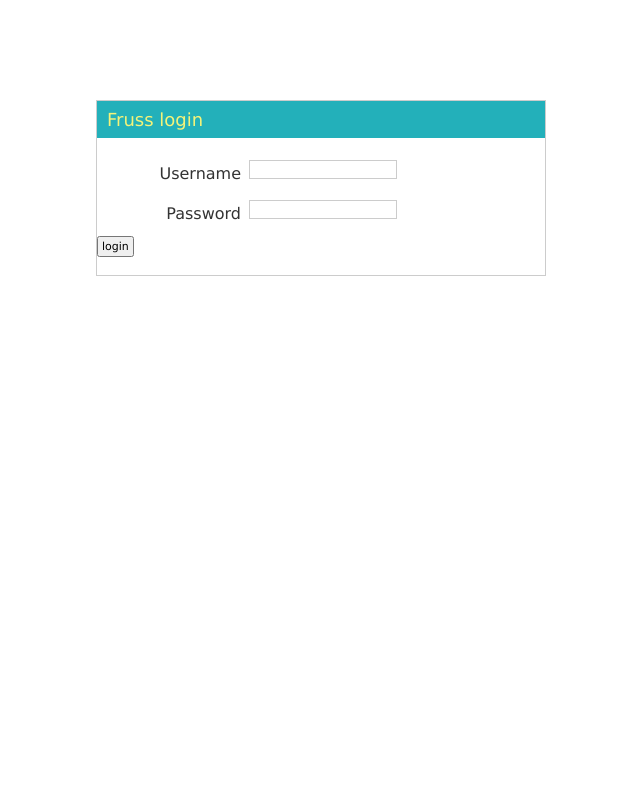
After one commit to nonni/fruss, a Django app: template templates/registration/login.html in a window 1280 px wide. The commit adds this page. Shown: the whole page, without its empty margins (319-959 px from the left). Run offline with Django 3.2, Linux system fonts and the light colour scheme; the template is opened without the code that fills it, so the values that code supplies are empty, except form fields; tables that the repository leaves empty hold one stand-in row (values such as "Sample post"); form fields are guessed from the names that the template uses; parts of the project's set-up code (start-up, migrations or seed data) failed here and were passed over.

Commit message:
Added thread_list mockup and login mockup

```diff
--- a/dsf/templates/dsf/base.html
+++ b/dsf/templates/dsf/base.html
@@ -9,8 +9,8 @@
 {% block header %}
 <div id="header" style="height: 45px">
     <span style="float: left"><a href="/forum/new/" id="newthread" class="btn blue">Nyr thradur</a></span>
-    <span style="float: right"><a href="#" class="btn green">Utskraning</a></span>
-    <a href="/forum/">Heim</a>  Innskraning Utskraning Nyskraning
+    <span style="float: right"><a href="#" class="btn green">Utskra {{ user.username }}</a></span>
+    Nyskraning
 </div>
 {% endblock header %}
 
--- /dev/null
+++ b/media/css/login.css
@@ -0,0 +1,66 @@
+body {
+    font-family: "Lucida Grande","DejaVu Sans","Bitstream Vera Sans",Verdana,Arial,sans-serif;
+}
+
+#container {
+    background-color: #FFFFFF;
+    border: 1px solid #CCCCCC;
+    margin-left: auto;
+    margin-right: auto;
+    margin-top: 100px;
+    min-width: 300px;
+    width: 28em;
+}
+
+#header {
+    -moz-background-clip: border;
+    -moz-background-inline-policy: continuous;
+    -moz-background-origin: padding;
+    background-color: #23B0BA;
+    overflow: hidden;
+}
+
+h1 {
+    color: #F4F379;
+    font-size: 18px;
+    font-weight: normal;
+    margin: 8px 0;
+    padding: 0 10px;
+}
+
+form {
+    margin-top: 1em;
+}
+
+.form-row {
+    float: left;
+    padding: 4px 0;
+    width: 100%;
+}
+
+label {
+    color: #333333;
+    float: left;
+    font-size: 1em;
+    line-height: 2em;
+    padding-right: 0.5em;
+    text-align: right;
+    width: 9em;
+}
+
+#id_username, #id_password {
+    width: 14em;
+}
+
+input[type="text"], input[type="password"] {
+    border: 1px solid #CCCCCC;
+}
+
+input {
+    font-family: "Lucida Grande",Verdana,Arial,sans-serif;
+    font-size: 11px;
+    font-weight: normal;
+    margin: 2px 0;
+    padding: 2px 3px;
+    vertical-align: middle;
+}
--- a/settings.py
+++ b/settings.py
@@ -85,3 +85,8 @@ INSTALLED_APPS = (
     'django.contrib.comments',
     'dsf',
 )
+
+TEMPLATE_CONTEXT_PROCESSORS = ("django.core.context_processors.auth",
+        "django.core.context_processors.debug",
+        "django.core.context_processors.i18n",
+        "django.core.context_processors.media")
--- /dev/null
+++ b/templates/registration/logged_out.html
@@ -0,0 +1,2 @@
+Logged out
+<a href="/forum/"> home </a>
--- /dev/null
+++ b/templates/registration/login.html
@@ -0,0 +1,33 @@
+{% block head %}
+<link rel="stylesheet" href="/media/css/login.css" />
+{% endblock head %}
+
+{% block content %}
+<div id="container">
+    <div id="header">
+        <h1>Fruss login</h1>
+    </div>
+    <div id="content">
+
+
+    {% if form.errors %}
+    <p>Your username and password didn't match. Please try again.</p>
+    {% endif %}
+
+    <form method="post" action="{% url django.contrib.auth.views.login %}">
+        <div class="form-row">
+            {{ form.username.label_tag }}
+            {{ form.username }}
+        </div>
+        <div class="form-row">
+            {{ form.password.label_tag }}
+            {{ form.password }}
+        </div>
+        <div class="submit-row">
+            <input type="submit" value="login" />
+            <input type="hidden" name="next" value="{{ next }}" />
+        </div>
+    </form>
+</div>
+</div>
+{% endblock %}
--- a/urls.py
+++ b/urls.py
@@ -7,6 +7,10 @@ urlpatterns = patterns('',
     (r'^forum/', include('fruss.dsf.urls')),
     (r'^admin/', include(admin.site.urls)),
     (r'^comments/', include('django.contrib.comments.urls')),
+    (r'^accounts/login/$', 'django.contrib.auth.views.login'),
+    (r'^accounts/logout/$', 'django.contrib.auth.views.logout'),
+
+
     url(r"%s(?P<path>.*)/$" % settings.MEDIA_URL[1:], "django.views.static.serve", {
         "document_root": settings.MEDIA_ROOT,
     })
```
Also changed, not shown: dsf/templates/dsf/thread_list.html (+42 -19 lines), dsf/views.py (+5 -3 lines), media/css/main.css (+0 -8 lines), media/css/thread_list.css (+57 -3 lines).
